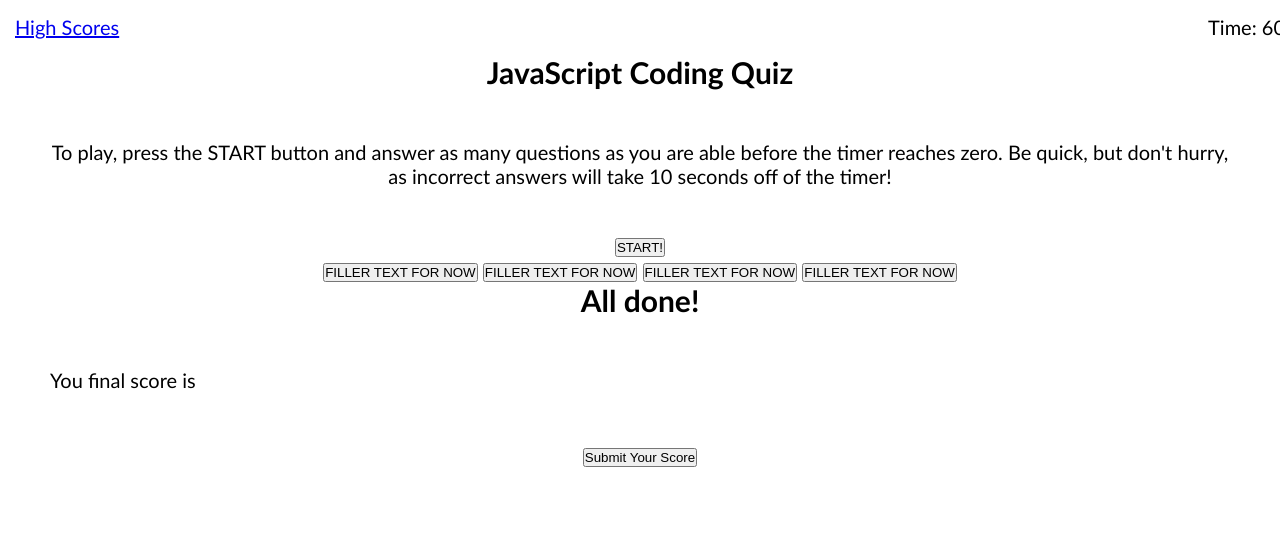
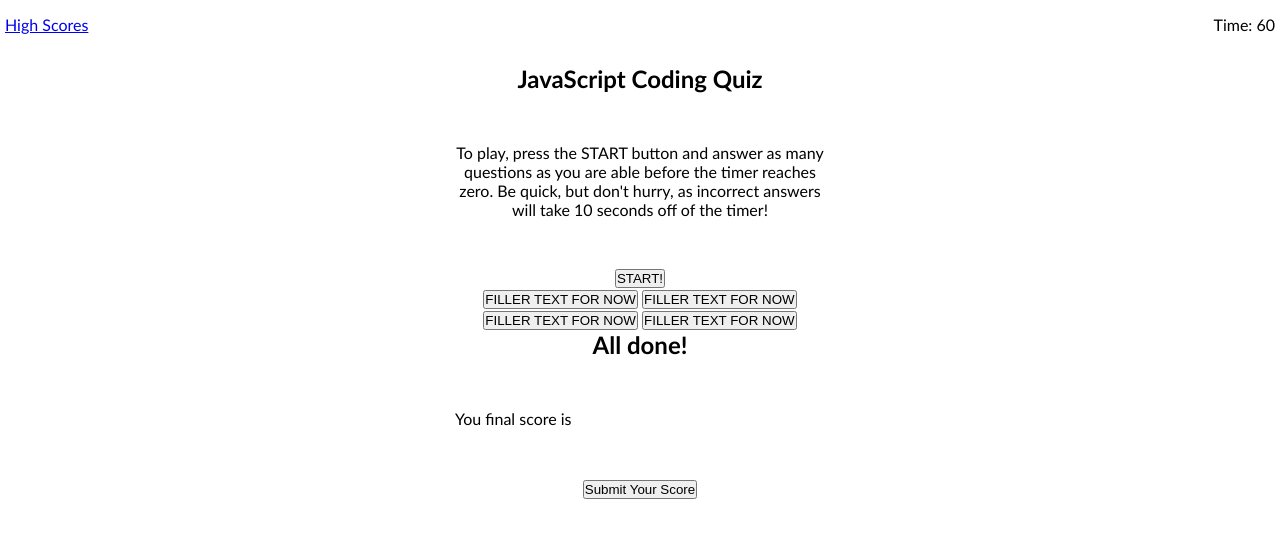
Before and after one commit to LujanSolo/coding-quiz, a plain HTML site: page index.html in a window 1280 px wide. Drawn offline with Linux system fonts and the light colour scheme.

Commit message:
initial css update for centered content/new tags

```diff
--- a/assets/css/style.css
+++ b/assets/css/style.css
@@ -4,13 +4,18 @@
   box-sizing: border-box;
 }
 
+/* Set my font-sizing so rem1=10px for easier calculation */
 html {
   font-size: 62.5%;
 }
 
 body {
+  display: flex;
+  flex-direction: column;
+  align-items: center;
   font-family:'Trebuchet MS', 'Lucida Sans Unicode', 'Lucida Grande', 'Lucida Sans', Arial, sans-serif;
-  font-size: 2rem;
+  font-size: 1.6rem;
+  width: 100%;
 }
 
 header {
@@ -22,6 +27,11 @@ header {
 }
 
 main {
+  justify-content: center;
+  align-items: center;
+  width: 50rem;
+  max-width: 75%;
+  padding: 1.5rem;
   text-align: center;
 }
 
```
